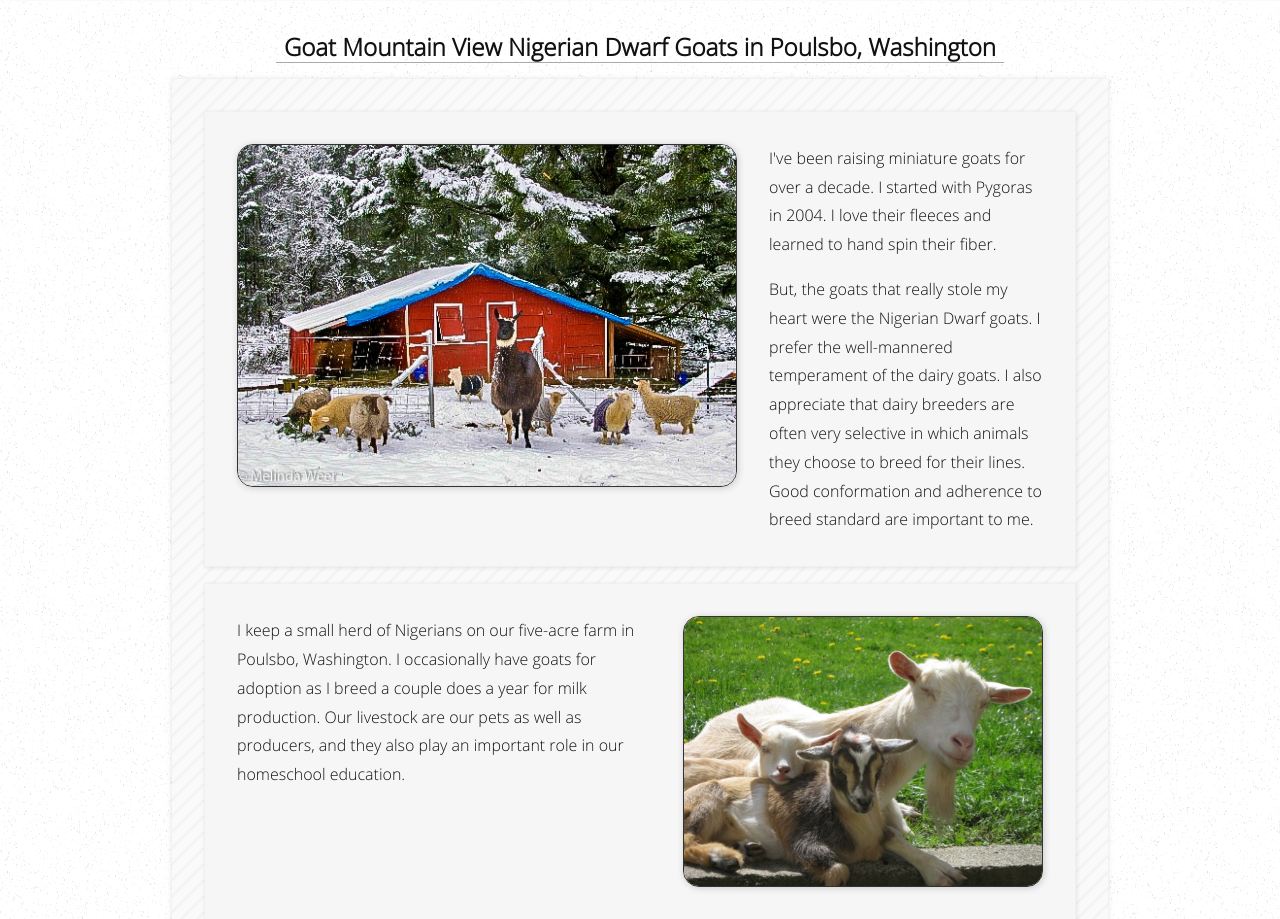
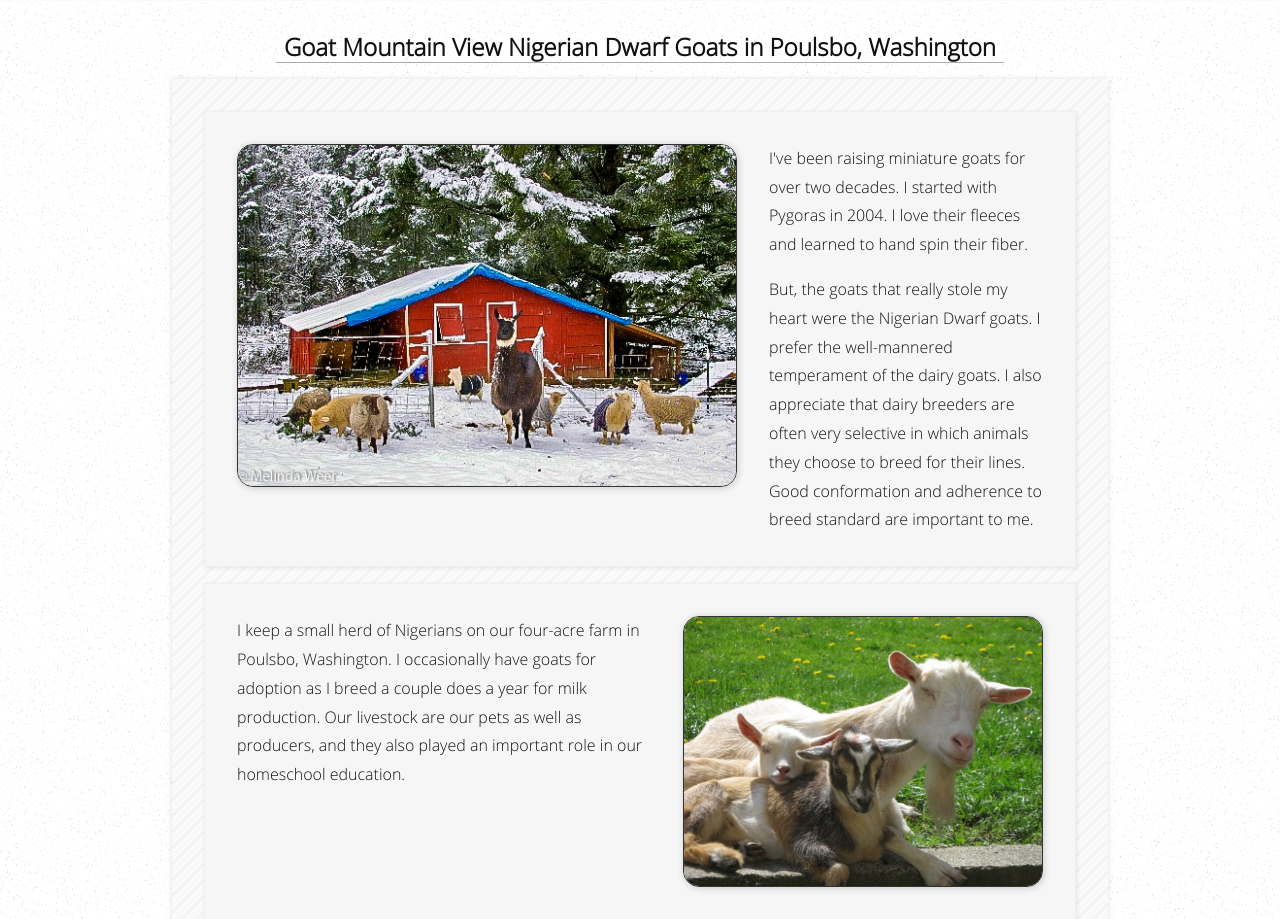
Before and after one commit to pianosuki/goatmountainview.com, a Flask app: page /goats in a window 1280 px wide. Shown: the part 823-1742 px from the top of the page. Run offline with Flask 3, Linux system fonts and the light colour scheme; parts of the project's set-up code (start-up, migrations or seed data) failed here and were passed over.

Commit message:
updated dates in text

```diff
--- a/app/templates/goats.html
+++ b/app/templates/goats.html
@@ -26,7 +26,7 @@
                     <img src="/static/images/sandy_pygoras.jpg" class="content-image content-image-big">
                     <div class="paragraph-container">
                         <p>
-                            I've been raising miniature goats for over a decade. I started with Pygoras in 2004.
+                            I've been raising miniature goats for over two decades. I started with Pygoras in 2004.
                             I love their fleeces and learned to hand spin their fiber.
                         </p>
                         <p>
@@ -40,9 +40,9 @@
                 <div class="content-section-row">
                     <div class="paragraph-container">
                         <p>
-                            I keep a small herd of Nigerians on our five-acre farm in  Poulsbo, Washington. I occasionally
+                            I keep a small herd of Nigerians on our four-acre farm in  Poulsbo, Washington. I occasionally
                             have goats for adoption as I breed a couple does a year for milk production. Our livestock are
-                            our pets as well as producers, and they also play an important role in our homeschool education.
+                            our pets as well as producers, and they also played an important role in our homeschool education.
                         </p>
                     </div>
                     <img src="/static/images/limerick_and_babies.jpg" class="content-image">
@@ -75,7 +75,7 @@
                 <div class="paragraph-container" style="align-items: center;">
                     <img src="/static/images/ags.png" class="content-image" style="margin-bottom: 20px;">
                     <p>
-                        Member since 2006
+
                     </p>
                 </div>
                 <div class="paragraph-container" style="align-items: center;">
```
